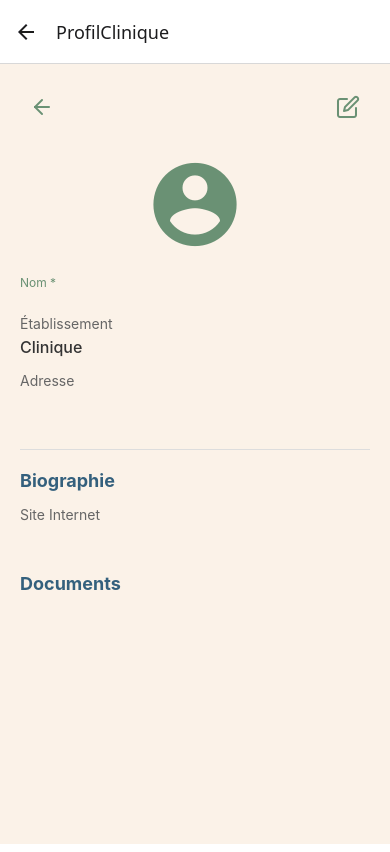
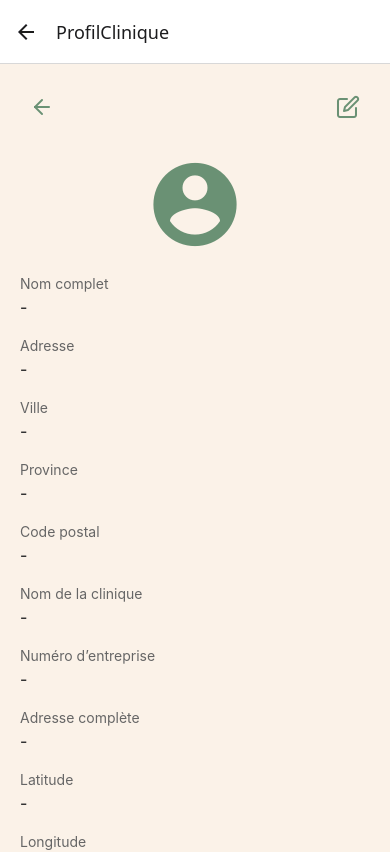
Before and after one commit to Mikabenoit1/Dentify, a React Native app in the folder frontendMobile/: screen /ProfilClinique in a window 390 px wide. Shown: the top 852 px of the page. Built offline with nearby package versions, Linux system fonts and the light colour scheme; what react-native-calendars would draw is missing.

Commit message:
profil dynamique clinique et professionnel

```diff
--- a/frontendMobile/package.json
+++ b/frontendMobile/package.json
@@ -10,6 +10,8 @@
   },
   "dependencies": {
     "@expo/metro-runtime": "~4.0.1",
+    "@react-native-async-storage/async-storage": "1.23.1",
+    "@react-native-community/checkbox": "^0.5.17",
     "@react-native-community/datetimepicker": "^8.3.0",
     "@react-navigation/native": "^7.0.15",
     "@react-navigation/native-stack": "^7.3.8",
@@ -30,8 +32,7 @@
     "react-native-screens": "^4.9.2",
     "react-native-vector-icons": "^10.2.0",
     "react-native-web": "~0.19.13",
-    "rn-client-demo": "file:",
-    "@react-native-async-storage/async-storage": "1.23.1"
+    "rn-client-demo": "file:"
   },
   "devDependencies": {
     "@babel/core": "^7.20.0",
--- a/frontendMobile/screens/Profil.tsx
+++ b/frontendMobile/screens/Profil.tsx
@@ -1,34 +1,30 @@
 import React, { useState, useEffect } from 'react';
-import { View, Text, StyleSheet, ScrollView, TouchableOpacity, TextInput, Alert } from 'react-native';
-import { MaterialCommunityIcons, Feather, FontAwesome } from '@expo/vector-icons';
+import {
+  View,
+  Text,
+  StyleSheet,
+  ScrollView,
+  TouchableOpacity,
+  TextInput,
+  Alert
+} from 'react-native';
+import { MaterialCommunityIcons, Feather } from '@expo/vector-icons';
 import { getProfileDetails } from '../api';
+import AsyncStorage from '@react-native-async-storage/async-storage';
 
 const Profil = ({ navigation }) => {
   const [isEditing, setIsEditing] = useState(false);
-  const [profile, setProfile] = useState({
-    name: "",
-    company: "",
-    position: "",
-    website: "",
-    documents: []
-  });
+  const [profile, setProfile] = useState({});
 
   useEffect(() => {
     const fetchProfile = async () => {
       try {
-        const { user, details } = await getProfileDetails();
-        setProfile({
-          name: `${user.prenom} ${user.nom}`,
-          company: "Dentify",
-          position: details.type_profession || "",
-          website: details.site_web || "",
-          documents: [] // à connecter plus tard si tu veux gérer les vrais docs
-        });
+        const { user } = await getProfileDetails();
+        setProfile(user);
       } catch (err) {
         Alert.alert("Erreur", err.message || "Impossible de charger le profil");
       }
     };
-
     fetchProfile();
   }, []);
 
@@ -36,21 +32,51 @@ const Profil = ({ navigation }) => {
     setProfile(prev => ({ ...prev, [field]: value }));
   };
 
-  const pickDocument = () => {
-    const newDocName = `Document_${profile.documents.length + 1}.pdf`;
-    setProfile(prev => ({
-      ...prev,
-      documents: [...prev.documents, newDocName]
-    }));
-    Alert.alert("Document simulé", `${newDocName} a été ajouté`);
+  const handleSave = async () => {
+    try {
+      const token = await AsyncStorage.getItem("token");
+      const response = await fetch("http://172.20.10.6:4000/api/users/profile", {
+        method: "PUT",
+        headers: {
+          "Content-Type": "application/json",
+          Authorization: `Bearer ${token}`
+        },
+        body: JSON.stringify(profile)
+      });
+
+      const data = await response.json();
+      if (!response.ok) throw new Error(data.message || "Erreur serveur");
+
+      Alert.alert("Succès", "Profil mis à jour avec succès");
+      setIsEditing(false);
+    } catch (err) {
+      Alert.alert("Erreur", err.message || "Impossible de sauvegarder");
+    }
   };
 
-  const removeDocument = (index) => {
-    setProfile(prev => ({
-      ...prev,
-      documents: prev.documents.filter((_, i) => i !== index)
-    }));
-  };
+  const fields = [
+    { label: "Prénom", key: "prenom" },
+    { label: "Nom", key: "nom" },
+    { label: "Adresse", key: "adresse" },
+    { label: "Ville", key: "ville" },
+    { label: "Province", key: "province" },
+    { label: "Code postal", key: "code_postal" },
+    { label: "Téléphone", key: "telephone" },
+    { label: "Numéro de permis", key: "numero_permis" },
+    { label: "Type de profession", key: "type_profession" },
+    { label: "Années d'expérience", key: "annees_experience" },
+    { label: "Tarif horaire", key: "tarif_horaire" },
+    { label: "Rayon de déplacement (km)", key: "rayon_deplacement_km" },
+    { label: "Site web", key: "site_web" },
+    { label: "Description", key: "description", multiline: true },
+    { label: "Langues", key: "langues" },
+    { label: "Régions", key: "regions" },
+    { label: "Jours disponibles", key: "jours_disponibles" },
+    { label: "Compétences", key: "competences" },
+    { label: "Spécialités", key: "specialites" },
+    { label: "Disponible immédiatement (Y/N)", key: "disponibilite_immediate" },
+    { label: "Véhicule (true/false)", key: "vehicule" }
+  ];
 
   return (
     <View style={styles.container}>
@@ -67,67 +93,25 @@ const Profil = ({ navigation }) => {
           <MaterialCommunityIcons name="account-circle" size={100} color="#6a9174" />
         </View>
 
-        <Text style={styles.nameLabel}>Nom *</Text>
-        {isEditing ? (
-          <TextInput style={styles.input} value={profile.name} onChangeText={(text) => handleChange('name', text)} />
-        ) : (
-          <Text style={styles.name}>{profile.name}</Text>
-        )}
-
-        <View style={styles.infoContainer}>
-          <Text style={styles.infoLabel}>Société</Text>
-          {isEditing ? (
-            <TextInput style={styles.input} value={profile.company} onChangeText={(text) => handleChange('company', text)} />
-          ) : (
-            <Text style={styles.infoValue}>{profile.company}</Text>
-          )}
-
-          <Text style={styles.infoLabel}>Poste</Text>
-          {isEditing ? (
-            <TextInput style={styles.input} value={profile.position} onChangeText={(text) => handleChange('position', text)} />
-          ) : (
-            <Text style={styles.infoValue}>{profile.position}</Text>
-          )}
-        </View>
-
-        <View style={styles.separator} />
-        <View style={styles.section}>
-          <Text style={styles.sectionTitle}>Biographie</Text>
-          <Text style={styles.infoLabel}>Site Internet</Text>
-          {isEditing ? (
-            <TextInput style={styles.input} value={profile.website} onChangeText={(text) => handleChange('website', text)} />
-          ) : (
-            <TouchableOpacity><Text style={styles.linkText}>{profile.website}</Text></TouchableOpacity>
-          )}
-        </View>
-
-        <View style={styles.section}>
-          <Text style={styles.sectionTitle}>Documents</Text>
-          {profile.documents.map((doc, index) => (
-            <View key={index} style={styles.documentItem}>
-              <FontAwesome name="file-text-o" size={20} color="#6a9174" />
-              <Text style={styles.documentName}>{doc}</Text>
-              {isEditing && (
-                <TouchableOpacity onPress={() => removeDocument(index)}>
-                  <Feather name="trash-2" size={20} color="#ff6b6b" />
-                </TouchableOpacity>
-              )}
-            </View>
-          ))}
-          {isEditing && (
-            <TouchableOpacity style={styles.addButton} onPress={pickDocument}>
-              <Feather name="plus" size={20} color="#6a9174" />
-              <Text style={styles.addButtonText}>Ajouter un document</Text>
-            </TouchableOpacity>
-          )}
-        </View>
+        {fields.map(({ label, key, multiline }) => (
+          <View key={key} style={{ marginBottom: 10 }}>
+            <Text style={styles.label}>{label}</Text>
+            {isEditing ? (
+              <TextInput
+                style={[styles.input, multiline && { height: 80 }]}
+                value={profile[key]?.toString() || ""}
+                onChangeText={(text) => handleChange(key, text)}
+                multiline={multiline}
+              />
+            ) : (
+              <Text style={styles.textValue}>{profile[key]?.toString() || "-"}</Text>
+            )}
+          </View>
+        ))}
 
         {isEditing && (
-          <TouchableOpacity style={styles.validateButton} onPress={() => {
-            setIsEditing(false);
-            Alert.alert("Succès", "Profil mis à jour");
-          }}>
-            <Text style={styles.validateButtonText}>Enregistrer les modifications</Text>
+          <TouchableOpacity style={styles.saveButton} onPress={handleSave}>
+            <Text style={styles.saveButtonText}>Enregistrer les modifications</Text>
           </TouchableOpacity>
         )}
       </ScrollView>
@@ -136,126 +120,38 @@ const Profil = ({ navigation }) => {
 };
 
 const styles = StyleSheet.create({
-  container: {
-    flex: 1,
-    backgroundColor: '#fbf2e8',
-    paddingTop: 50,
-  },
-  backButton: {
-    position: 'absolute',
-    top: 30,
-    left: 30,
-    zIndex: 1,
-  },
-  editToggle: {
-    position: 'absolute',
-    top: 30,
-    right: 30,
-    zIndex: 1,
-  },
-  content: {
-    padding: 20,
-    paddingTop: 40,
-    paddingBottom: 40,
-  },
-  profileIcon: {
-    alignSelf: 'center',
-    marginBottom: 20,
-  },
-  nameLabel: {
-    color: '#6a9174',
-    fontSize: 12,
-    marginBottom: 5,
-  },
-  name: {
-    fontSize: 24,
-    fontWeight: 'bold',
-    color: '#34607d',
-    marginBottom: 20,
-  },
+  container: { flex: 1, backgroundColor: '#fbf2e8', paddingTop: 50 },
+  backButton: { position: 'absolute', top: 30, left: 30, zIndex: 1 },
+  editToggle: { position: 'absolute', top: 30, right: 30, zIndex: 1 },
+  content: { padding: 20, paddingTop: 40, paddingBottom: 40 },
+  profileIcon: { alignSelf: 'center', marginBottom: 20 },
+  label: { fontSize: 14, color: '#666', marginBottom: 5 },
   input: {
     backgroundColor: 'white',
     borderWidth: 1,
     borderColor: '#ddd',
     borderRadius: 8,
     padding: 12,
-    marginBottom: 15,
-    fontSize: 16,
+    fontSize: 16
   },
-  infoContainer: {
-    marginBottom: 20,
-  },
-  infoLabel: {
-    fontSize: 14,
-    color: '#666',
-    marginBottom: 5,
-  },
-  infoValue: {
+  textValue: {
     fontSize: 16,
     color: '#333',
-    marginBottom: 15,
-    fontWeight: '500',
+    marginBottom: 10,
+    fontWeight: '500'
   },
-  separator: {
-    height: 1,
-    backgroundColor: '#ddd',
-    marginVertical: 20,
-  },
-  section: {
-    marginBottom: 30,
-  },
-  sectionTitle: {
-    fontSize: 18,
-    fontWeight: 'bold',
-    color: '#34607d',
-    marginBottom: 15,
-  },
-  linkText: {
-    fontSize: 16,
-    color: '#6a9174',
-    marginBottom: 15,
-    textDecorationLine: 'underline',
-  },
-  documentItem: {
-    flexDirection: 'row',
-    alignItems: 'center',
-    backgroundColor: 'white',
-    padding: 12,
-    borderRadius: 8,
-    marginBottom: 10,
-  },
-  documentName: {
-    flex: 1,
-    marginLeft: 10,
-    color: '#333',
-  },
-  addButton: {
-    flexDirection: 'row',
-    alignItems: 'center',
-    padding: 12,
-    borderWidth: 1,
-    borderColor: '#6a9174',
-    borderRadius: 8,
-    borderStyle: 'dashed',
-    justifyContent: 'center',
-  },
-  addButtonText: {
-    color: '#6a9174',
-    marginLeft: 10,
-    fontWeight: 'bold',
-  },
-  validateButton: {
+  saveButton: {
     backgroundColor: '#6a9174',
     padding: 15,
     borderRadius: 8,
     alignItems: 'center',
-    marginTop: 20,
+    marginTop: 30
   },
-  validateButtonText: {
+  saveButtonText: {
     color: 'white',
     fontSize: 16,
-    fontWeight: 'bold',
-  },
+    fontWeight: 'bold'
+  }
 });
 
 export default Profil;
--- a/frontendMobile/screens/ProfilClinique.tsx
+++ b/frontendMobile/screens/ProfilClinique.tsx
@@ -1,37 +1,38 @@
 import React, { useState, useEffect } from 'react';
 import { View, Text, StyleSheet, ScrollView, TouchableOpacity, TextInput, Alert } from 'react-native';
-import { MaterialCommunityIcons, Feather, FontAwesome } from '@expo/vector-icons';
+import { MaterialCommunityIcons, Feather } from '@expo/vector-icons';
 import { getProfileDetails } from '../api';
+import AsyncStorage from '@react-native-async-storage/async-storage';
 
 const ProfilClinique = ({ navigation }) => {
   const [isEditing, setIsEditing] = useState(false);
   const [profile, setProfile] = useState({
-    name: "",
-    company: "Clinique",
-    position: "",
-    website: "",
-    documents: []
+    nom: "",
+    adresse: "",
+    ville: "",
+    province: "",
+    code_postal: "",
+    nom_clinique: "",
+    numero_entreprise: "",
+    adresse_complete: "",
+    latitude: "",
+    longitude: "",
+    horaire_ouverture: "",
+    site_web: "",
+    logiciels_utilises: "",
+    type_dossier: "",
+    type_radiographie: ""
   });
 
   useEffect(() => {
     const fetchProfile = async () => {
       try {
-        const { details } = await getProfileDetails();
-        console.log("✅ Données reçues (clinique) :", details);
-
-        setProfile({
-          name: details.nom_clinique || "Nom inconnu",
-          company: "Clinique",
-          position: details.adresse_complete || "Adresse non fournie",
-          website: details.site_web || "",
-          documents: [] // Tu peux mapper les vrais docs plus tard ici
-        });
+        const { user } = await getProfileDetails();
+        setProfile(user);
       } catch (err) {
-        console.log("❌ Erreur récupération profil clinique :", err);
-        Alert.alert("Erreur", err.message || "Impossible de charger le profil clinique");
+        Alert.alert("Erreur", err.message || "Impossible de charger le profil");
       }
     };
-
     fetchProfile();
   }, []);
 
@@ -39,128 +40,79 @@ const ProfilClinique = ({ navigation }) => {
     setProfile(prev => ({ ...prev, [field]: value }));
   };
 
-  const pickDocument = () => {
-    const newDocName = `Document_${profile.documents.length + 1}.pdf`;
-    setProfile(prev => ({
-      ...prev,
-      documents: [...prev.documents, newDocName]
-    }));
-    Alert.alert("Document simulé", `${newDocName} a été ajouté`);
+  const handleSave = async () => {
+    try {
+      const token = await AsyncStorage.getItem("token");
+      const response = await fetch("http://172.20.10.6:4000/api/users/profile", {
+        method: "PUT",
+        headers: {
+          "Content-Type": "application/json",
+          Authorization: `Bearer ${token}`
+        },
+        body: JSON.stringify(profile)
+      });
+
+      const data = await response.json();
+      if (!response.ok) throw new Error(data.message || "Erreur serveur");
+
+      Alert.alert("Succès", "Profil mis à jour avec succès");
+      setIsEditing(false);
+    } catch (err) {
+      Alert.alert("Erreur", err.message || "Impossible de sauvegarder les modifications");
+    }
   };
 
-  const removeDocument = (index) => {
-    setProfile(prev => ({
-      ...prev,
-      documents: prev.documents.filter((_, i) => i !== index)
-    }));
-  };
+  const fields = [
+    { label: "Nom complet", key: "nom" },
+    { label: "Adresse", key: "adresse" },
+    { label: "Ville", key: "ville" },
+    { label: "Province", key: "province" },
+    { label: "Code postal", key: "code_postal" },
+    { label: "Nom de la clinique", key: "nom_clinique" },
+    { label: "Numéro d’entreprise", key: "numero_entreprise" },
+    { label: "Adresse complète", key: "adresse_complete" },
+    { label: "Latitude", key: "latitude" },
+    { label: "Longitude", key: "longitude" },
+    { label: "Horaire d’ouverture", key: "horaire_ouverture" },
+    { label: "Site web", key: "site_web" },
+    { label: "Logiciels utilisés", key: "logiciels_utilises" },
+    { label: "Type de dossier", key: "type_dossier" },
+    { label: "Type de radiographie", key: "type_radiographie" }
+  ];
 
   return (
     <View style={styles.container}>
-      <TouchableOpacity
-        style={styles.backButton}
-        onPress={() => navigation.goBack()}
-      >
+      <TouchableOpacity style={styles.backButton} onPress={() => navigation.goBack()}>
         <Feather name="arrow-left" size={24} color="#6a9174" />
       </TouchableOpacity>
 
-      <TouchableOpacity
-        style={styles.editToggle}
-        onPress={() => setIsEditing(!isEditing)}
-      >
+      <TouchableOpacity style={styles.editToggle} onPress={() => setIsEditing(!isEditing)}>
         <Feather name={isEditing ? "check" : "edit"} size={24} color="#6a9174" />
       </TouchableOpacity>
 
       <ScrollView contentContainerStyle={styles.content}>
         <View style={styles.profileIcon}>
-          <MaterialCommunityIcons
-            name="account-circle"
-            size={100}
-            color="#6a9174"
-          />
+          <MaterialCommunityIcons name="account-circle" size={100} color="#6a9174" />
         </View>
 
-        <Text style={styles.nameLabel}>Nom *</Text>
+        {fields.map(({ label, key }) => (
+          <View key={key} style={{ marginBottom: 10 }}>
+            <Text style={styles.label}>{label}</Text>
             {isEditing ? (
               <TextInput
                 style={styles.input}
-            value={profile.name}
-            onChangeText={(text) => handleChange('name', text)}
+                value={profile[key]?.toString() || ""}
+                onChangeText={(text) => handleChange(key, text)}
               />
             ) : (
-          <Text style={styles.name}>{profile.name}</Text>
-        )}
-
-        <View style={styles.infoContainer}>
-          <Text style={styles.infoLabel}>Établissement</Text>
-          <Text style={styles.infoValue}>{profile.company}</Text>
-
-          <Text style={styles.infoLabel}>Adresse</Text>
-          {isEditing ? (
-            <TextInput
-              style={styles.input}
-              value={profile.position}
-              onChangeText={(text) => handleChange('position', text)}
-            />
-          ) : (
-            <Text style={styles.infoValue}>{profile.position}</Text>
-          )}
-        </View>
-
-        <View style={styles.separator} />
-
-        <View style={styles.section}>
-          <Text style={styles.sectionTitle}>Biographie</Text>
-
-          <Text style={styles.infoLabel}>Site Internet</Text>
-          {isEditing ? (
-            <TextInput
-              style={styles.input}
-              value={profile.website}
-              onChangeText={(text) => handleChange('website', text)}
-            />
-          ) : (
-            <TouchableOpacity>
-              <Text style={styles.linkText}>{profile.website}</Text>
-            </TouchableOpacity>
-          )}
-        </View>
-
-        <View style={styles.section}>
-          <Text style={styles.sectionTitle}>Documents</Text>
-
-          {profile.documents.map((doc, index) => (
-            <View key={index} style={styles.documentItem}>
-              <FontAwesome name="file-text-o" size={20} color="#6a9174" />
-              <Text style={styles.documentName}>{doc}</Text>
-              {isEditing && (
-                <TouchableOpacity onPress={() => removeDocument(index)}>
-                  <Feather name="trash-2" size={20} color="#ff6b6b" />
-                </TouchableOpacity>
+              <Text style={styles.textValue}>{profile[key] || "-"}</Text>
             )}
           </View>
         ))}
 
         {isEditing && (
-            <TouchableOpacity
-              style={styles.addButton}
-              onPress={pickDocument}
-            >
-              <Feather name="plus" size={20} color="#6a9174" />
-              <Text style={styles.addButtonText}>Ajouter un document</Text>
-            </TouchableOpacity>
-          )}
-        </View>
-
-        {isEditing && (
-          <TouchableOpacity
-            style={styles.validateButton}
-            onPress={() => {
-              setIsEditing(false);
-              Alert.alert("Succès", "Profil mis à jour");
-            }}
-          >
-            <Text style={styles.validateButtonText}>Enregistrer les modifications</Text>
+          <TouchableOpacity style={styles.saveButton} onPress={handleSave}>
+            <Text style={styles.saveButtonText}>Enregistrer les modifications</Text>
           </TouchableOpacity>
         )}
       </ScrollView>
@@ -169,126 +121,38 @@ const ProfilClinique = ({ navigation }) => {
 };
 
 const styles = StyleSheet.create({
-  container: {
-    flex: 1,
-    backgroundColor: '#fbf2e8',
-    paddingTop: 50,
-  },
-  backButton: {
-    position: 'absolute',
-    top: 30,
-    left: 30,
-    zIndex: 1,
-  },
-  editToggle: {
-    position: 'absolute',
-    top: 30,
-    right: 30,
-    zIndex: 1,
-  },
-  content: {
-    padding: 20,
-    paddingTop: 40,
-    paddingBottom: 40,
-  },
-  profileIcon: {
-    alignSelf: 'center',
-    marginBottom: 20,
-  },
-  nameLabel: {
-    color: '#6a9174',
-    fontSize: 12,
-    marginBottom: 5,
-  },
-  name: {
-    fontSize: 24,
-    fontWeight: 'bold',
-    color: '#34607d',
-    marginBottom: 20,
-  },
+  container: { flex: 1, backgroundColor: '#fbf2e8', paddingTop: 50 },
+  backButton: { position: 'absolute', top: 30, left: 30, zIndex: 1 },
+  editToggle: { position: 'absolute', top: 30, right: 30, zIndex: 1 },
+  content: { padding: 20, paddingTop: 40, paddingBottom: 40 },
+  profileIcon: { alignSelf: 'center', marginBottom: 20 },
+  label: { fontSize: 14, color: '#666', marginBottom: 5 },
   input: {
     backgroundColor: 'white',
     borderWidth: 1,
     borderColor: '#ddd',
     borderRadius: 8,
     padding: 12,
-    marginBottom: 15,
-    fontSize: 16,
+    fontSize: 16
   },
-  infoContainer: {
-    marginBottom: 20,
-  },
-  infoLabel: {
-    fontSize: 14,
-    color: '#666',
-    marginBottom: 5,
-  },
-  infoValue: {
+  textValue: {
     fontSize: 16,
     color: '#333',
-    marginBottom: 15,
-    fontWeight: '500',
+    marginBottom: 10,
+    fontWeight: '500'
   },
-  separator: {
-    height: 1,
-    backgroundColor: '#ddd',
-    marginVertical: 20,
-  },
-  section: {
-    marginBottom: 30,
-  },
-  sectionTitle: {
-    fontSize: 18,
-    fontWeight: 'bold',
-    color: '#34607d',
-    marginBottom: 15,
-  },
-  linkText: {
-    fontSize: 16,
-    color: '#6a9174',
-    marginBottom: 15,
-    textDecorationLine: 'underline',
-  },
-  documentItem: {
-    flexDirection: 'row',
-    alignItems: 'center',
-    backgroundColor: 'white',
-    padding: 12,
-    borderRadius: 8,
-    marginBottom: 10,
-  },
-  documentName: {
-    flex: 1,
-    marginLeft: 10,
-    color: '#333',
-  },
-  addButton: {
-    flexDirection: 'row',
-    alignItems: 'center',
-    padding: 12,
-    borderWidth: 1,
-    borderColor: '#6a9174',
-    borderRadius: 8,
-    borderStyle: 'dashed',
-    justifyContent: 'center',
-  },
-  addButtonText: {
-    color: '#6a9174',
-    marginLeft: 10,
-    fontWeight: 'bold',
-  },
-  validateButton: {
+  saveButton: {
     backgroundColor: '#6a9174',
     padding: 15,
     borderRadius: 8,
     alignItems: 'center',
-    marginTop: 20,
+    marginTop: 30
   },
-  validateButtonText: {
+  saveButtonText: {
     color: 'white',
     fontSize: 16,
-    fontWeight: 'bold',
-  },
+    fontWeight: 'bold'
+  }
 });
 
 export default ProfilClinique;
```
Also changed, not shown: frontendMobile/api/index.js (+22 -71 lines), 1 other file (tests, documents, lock files or other folders). Lines whose indentation alone changed are shown as unchanged.
